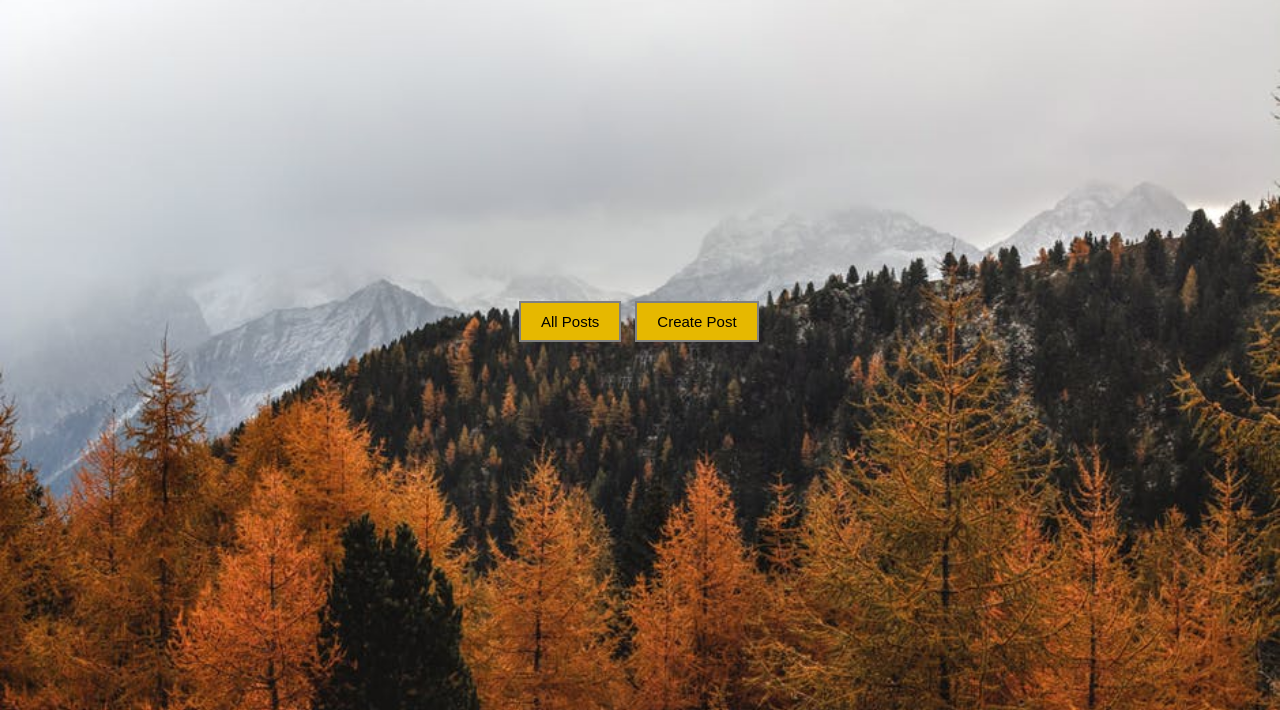
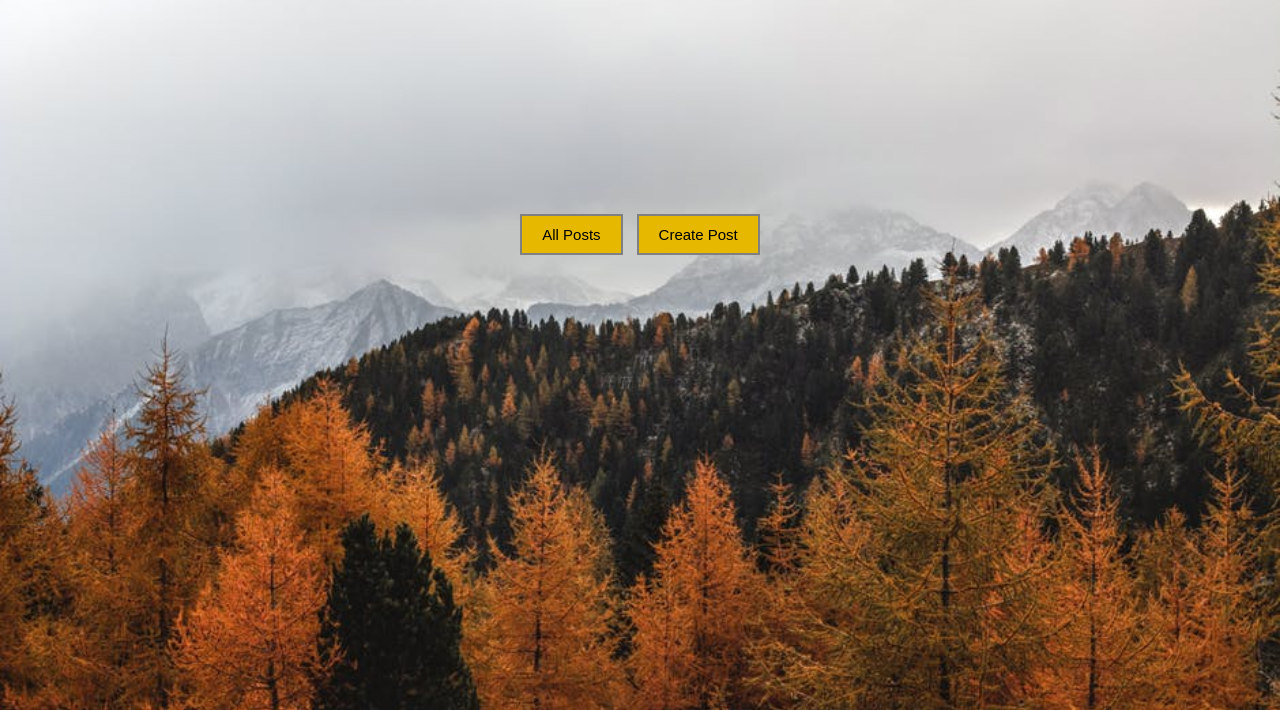
Before and after one commit to joydeepmscs/Scribbler, a plain HTML site: page index.html in a window 1280 px wide. Shown: the part 90-800 px from the top of the page. Drawn offline with Linux system fonts and the light colour scheme; a web font is replaced by a local one.

Commit message:
Update index.css
style adjustment

```diff
--- a/styles/index.css
+++ b/styles/index.css
@@ -10,9 +10,8 @@ body {
   flex-direction: row;
   justify-content: center;
   align-items: center;
-  position: absolute;
-  top: 48%;
-  left: 40%;
+  position: relative;
+  top: 210px;
 }
 
 .post-btn {
```
